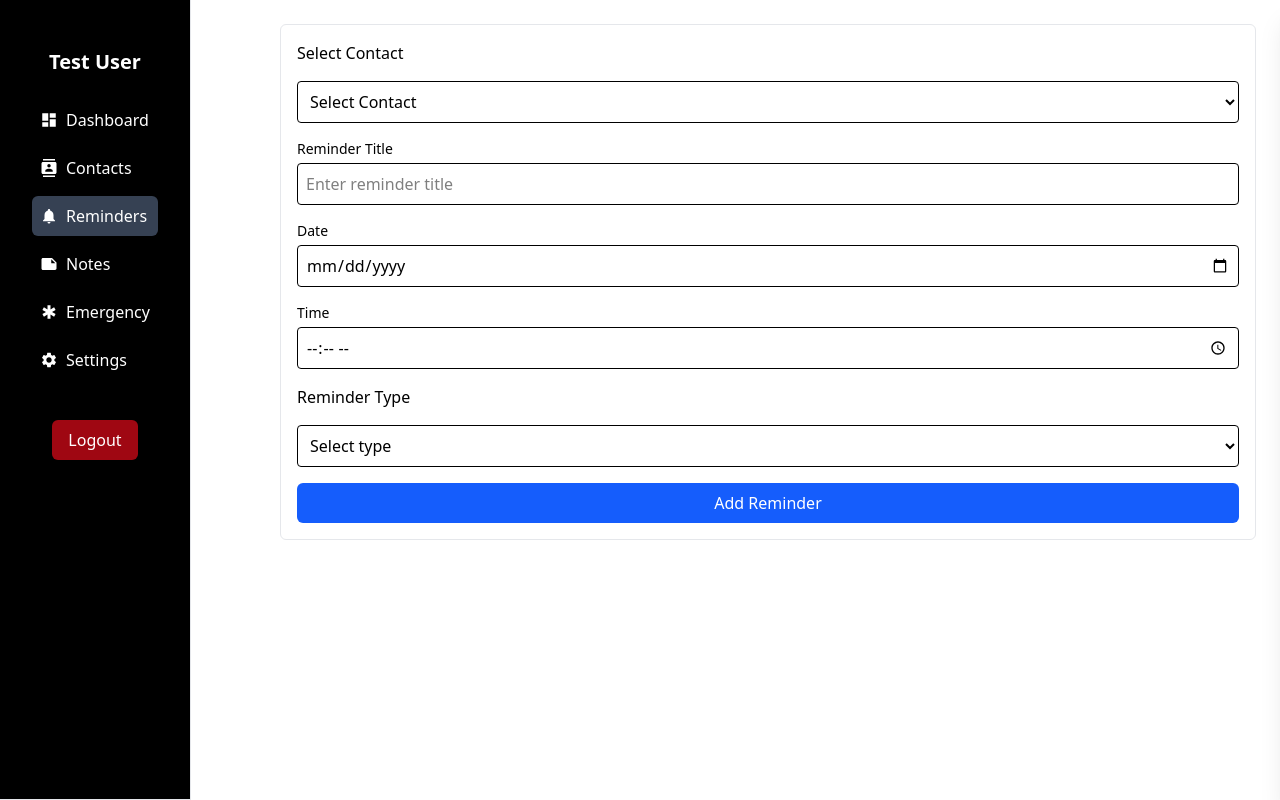
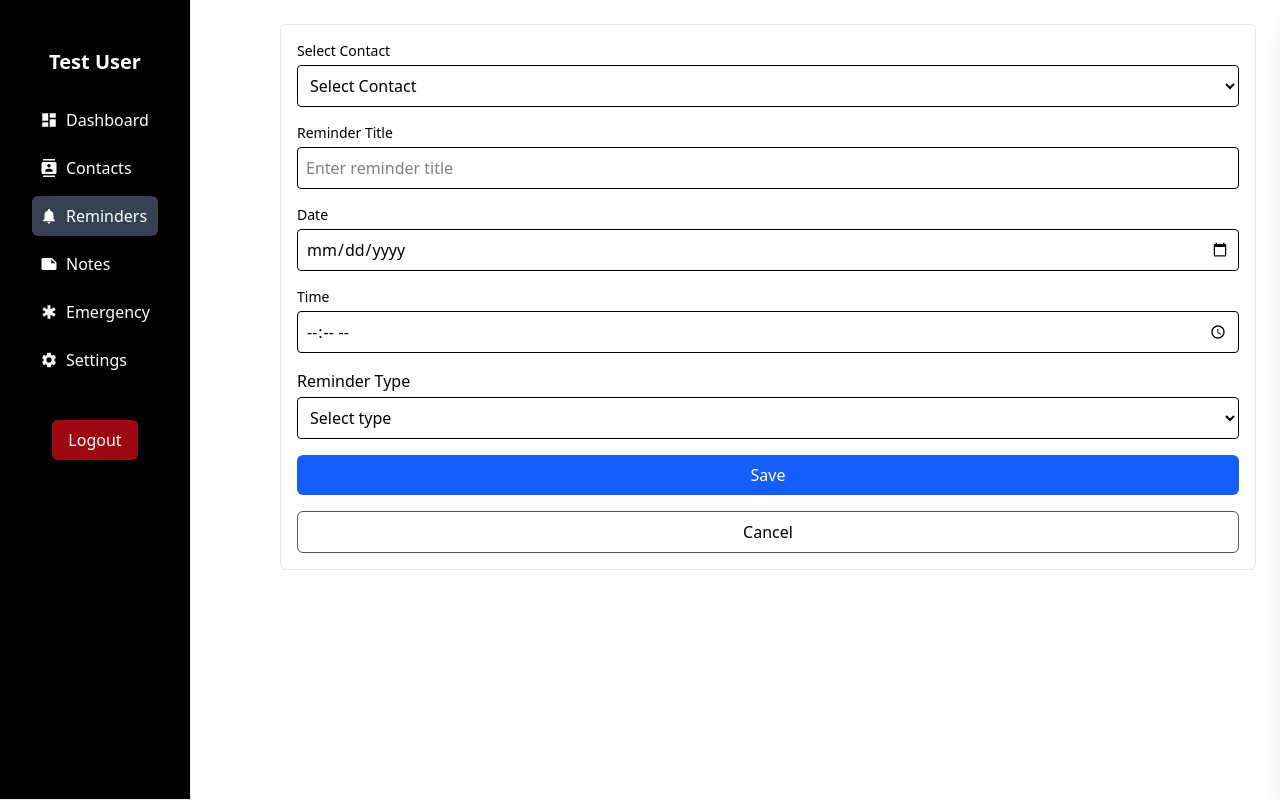
Before and after one commit to sushant2051/FypTesting, a React (Vite) app: page /reminder in a window 1280 px wide. Built offline with nearby package versions, Linux system fonts and the light colour scheme.

Commit message:
update a reminder

```diff
--- a/src/features/notes/Notes.tsx
+++ b/src/features/notes/Notes.tsx
@@ -78,7 +78,8 @@ const Notes = () => {
         className="flex flex-col gap-2 border border-gray-200 rounded-md p-4"
         onSubmit={handleSubmit}
       >
-        <label className="font-medium">Select Contact</label>
+        <div className="flex flex-col gap-1">
+          <label className="text-sm">Select Contact</label>
           <select
             name="contactId"
             value={formData.contactId}
@@ -95,6 +96,7 @@ const Notes = () => {
           {errors.contactId && (
             <p className="text-red-500 text-sm">{errors.contactId[0]}</p>
           )}
+        </div>
 
         <label className="font-medium mt-2">Description</label>
         <textarea
--- a/src/features/reminder/Reminder.tsx
+++ b/src/features/reminder/Reminder.tsx
@@ -61,13 +61,25 @@ const Reminder = () => {
     }
   };
 
+  const handleReset = () => {
+    setFormData({
+      contactId: 0,
+      title: "",
+      date: "",
+      time: "",
+      type: "",
+    });
+    setErrors({});
+  };
+
   return (
     <div className="p-6 w-full">
       <form
         className="flex flex-col gap-4 border border-gray-200 rounded-md p-4"
         onSubmit={handleSubmit}
       >
-        <label className="font-medium">Select Contact</label>
+        <div className="flex flex-col gap-1">
+          <label className="text-sm">Select Contact</label>
           <select
             name="contactId"
             value={formData.contactId}
@@ -84,6 +96,7 @@ const Reminder = () => {
           {errors.contactId && (
             <p className="text-red-500 text-sm">{errors.contactId[0]}</p>
           )}
+        </div>
 
         <InputField
           label="Reminder Title"
@@ -95,7 +108,6 @@ const Reminder = () => {
           className="border p-2 rounded w-full"
           errors={errors.name}
         />
-        <div className="relative">
         <InputField
           label="Date"
           type="date"
@@ -105,7 +117,6 @@ const Reminder = () => {
           className="border p-2 rounded w-full"
           errors={errors.name}
         />
-        </div>
         <InputField
           label="Time"
           type="time"
@@ -115,7 +126,8 @@ const Reminder = () => {
           className="border p-2 rounded w-full"
           errors={errors.time}
         />
-        <label className="font-medium">Reminder Type</label>
+        <div className="flex flex-col gap-1">
+          <label className="test-sm">Reminder Type</label>
           <select
             name="type"
             value={formData.type}
@@ -132,7 +144,14 @@ const Reminder = () => {
           {errors.type && (
             <p className="text-red-500 text-sm">{errors.type[0]}</p>
           )}
-        <Button type="submit" label="Add Reminder" />
+        </div>
+        <Button type="submit" label="Save" />
+        <Button
+          type="reset"
+          onClick={handleReset}
+          label="Cancel"
+          variant="outline"
+        />
       </form>
     </div>
   );
```
Lines whose indentation alone changed are shown as unchanged.
